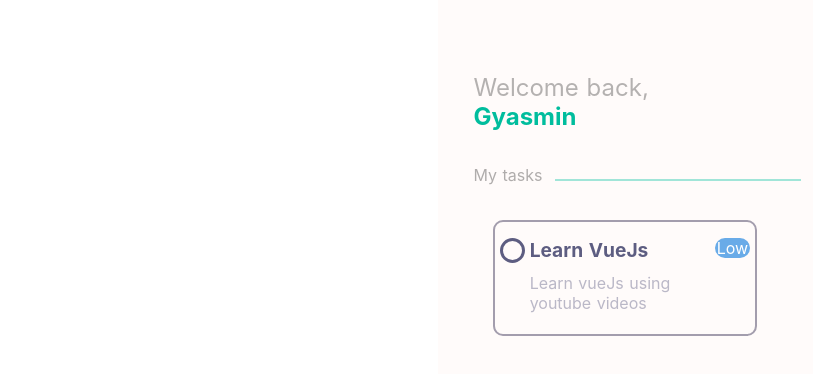
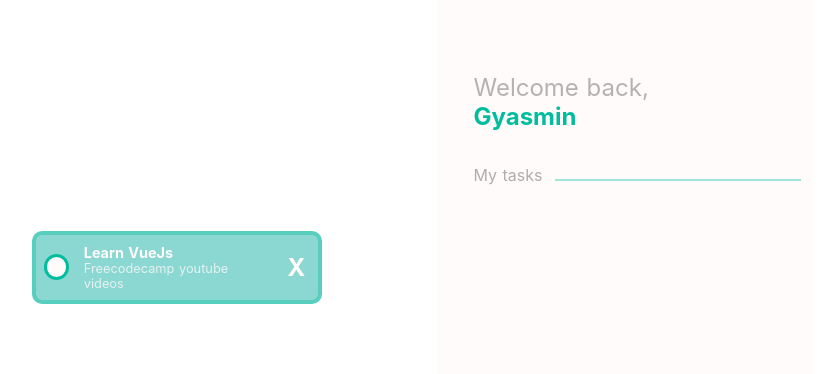
Before and after one commit to GyAlves/client, a Nuxt app: page / in a window 1280 px wide. Shown: the top 374 px of the page, without its empty margins (15-847 px from the left). Built offline with nearby package versions, Linux system fonts and the light colour scheme.

Commit message:
Finished todos dashboard

```diff
--- a/components/Task.vue
+++ b/components/Task.vue
@@ -1,15 +1,11 @@
 <template>
   <div class="task_container">
-    <div class="done_btn_container"></div>
-    <div class="task_description_container">
-      <div class="description_container">
-        <h2>Learn VueJs</h2>
-        <span>Learn vueJs using youtube videos</span>
-      </div>
-      <div class="priority_label_container">
-        <p>Low</p>
-      </div>
+    <div class="complete_task_btn"></div>
+    <div class="task_description">
+      <h3>Learn VueJs</h3>
+      <span>Freecodecamp youtube videos</span>
     </div>
+    <div class="delete_task_btn">X</div>
   </div>
 </template>
 
@@ -21,62 +17,59 @@ export default {
 
 <style>
 .task_container {
-  width: 75%;
-  height: 20%;
+  position: absolute;
+  width: 290px;
+  height: 72.51px;
+  left: 47px;
+  top: 231px;
+
+  background: #8bd7d2;
+  border: 4px solid #00bd9d5e;
   border-radius: 10px;
-  padding-top: 1em;
-  border: 2px solid #3b335577;
 
   display: flex;
   flex-direction: row;
-  justify-content: space-evenly;
-  align-items: flex-start;
+  justify-content: space-around;
+  align-items: center;
 }
 
-.task_container .done_btn_container {
+.task_container .complete_task_btn {
   width: 25px;
-  height: 25px;
+  height: 25.53px;
   border-radius: 50%;
-  border: 3px solid #5d5d81;
+  border: 3px solid #00bd9d;
+
+  background-color: #fffbfa;
 }
 
-.task_container .task_description_container {
-  width: 85%;
-  height: 90%;
-
-  display: flex;
-  flex-direction: row;
-  justify-content: space-between;
-  align-items: flex-start;
-}
-
-.task_container .task_description_container .description_container {
-  height: 87%;
-  width: 90%;
-  display: flex;
-  flex-direction: column;
-  justify-content: space-between;
-}
-
-.task_container .task_description_container .description_container h2 {
-  font-size: 1.2em;
-  color: #5d5d81;
-}
-
-.task_container .task_description_container .description_container span {
-  color: #5d5d816c;
-}
-
-.task_container .task_description_container .priority_label_container {
-  width: 17%;
-  border-radius: 10px;
+.task_container .task_description {
+  width: 65%;
+  height: 70%;
 
   display: flex;
   flex-direction: column;
+  align-items: flex-start;
   justify-content: center;
+}
+
+.task_container .task_description h3 {
+  font-size: 0.9em;
+  color: #fffbfa;
+}
+
+.task_container .task_description span {
+  font-size: 0.8em;
+  color: #fffbfac4;
+}
+
+.task_container .delete_task_btn {
+  width: 10%;
+  height: 50%;
+  font-size: 1.5em;
+  font-weight: bold;
+  display: flex;
   align-items: center;
-
-  background-color: #69abe8;
-  color: #ffffff;
+  justify-content: center;
+  color: #fffbfa;
 }
 </style>
```
